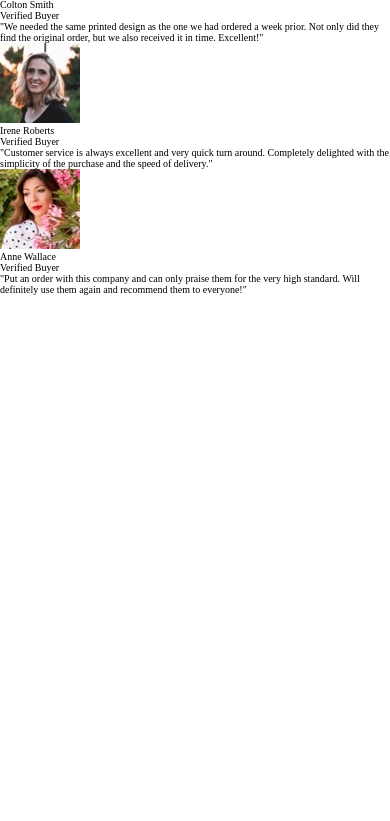
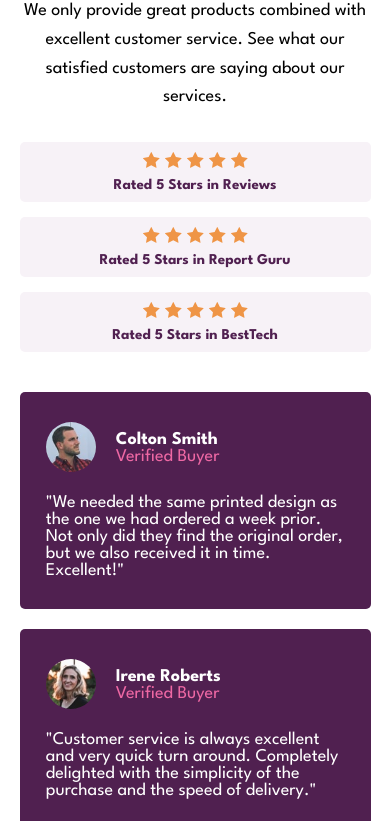
Before and after one commit to k1d12r04/social-proof-section-master, a website: page index.html in a window 390 px wide. Shown: the part 203-1024 px from the top of the page. Before the commit the page ends 844 px from the top, so only its background shows below. Drawn offline with Linux system fonts and the light colour scheme.

Commit message:
Complete styling mobile version

```diff
--- a/index.html
+++ b/index.html
@@ -16,6 +16,7 @@
     <title>Frontend Mentor | Social proof section</title>
   </head>
   <body>
+    <div class="container">
       <section class="showcase">
         <div class="showcase__header">
           <h2 class="showcase__header__title">
@@ -66,56 +67,65 @@
           </div>
         </div>
       </section>
+    </div>
 
+    <div class="container">
       <section class="testimonial">
         <div class="testimonial__box">
-        <div class="testimonial__box__container">
-          <div class="testimonial__box__img">
-            <img src="./images/image-colton.jpg" alt="" />
+          <div class="testimonial__box__container testimonial__box__header">
+            <div class="testimonial__box__header__img-wrapper">
+              <img class="testimonial__box__header__img" src="./images/image-colton.jpg" alt="" />
             </div>
-          <div class="testimonial__box__userInfo">
-            <p class="testimonial__box__userInfo__title">Colton Smith</p>
-            <p class="testimonial__box__userInfo__verified">Verified Buyer</p>
+            <div class="testimonial__box__header__userInfo">
+              <p class="testimonial__box__header__userInfo__title">Colton Smith</p>
+              <p class="testimonial__box__header__userInfo__verified">Verified Buyer</p>
             </div>
           </div>
+          <div class="testimonial__box__container">
             <div class="testimonial__box__para">
               "We needed the same printed design as the one we had ordered a week
               prior. Not only did they find the original order, but we also received
               it in time. Excellent!"
             </div>
           </div>
+        </div>
         <div class="testimonial__box">
-        <div class="testimonial__box__container">
-          <div class="testimonial__box__img">
-            <img src="./images/image-irene.jpg" alt="" />
+          <div class="testimonial__box__container testimonial__box__header">
+            <div class="testimonial__box__header__img-wrapper">
+              <img class="testimonial__box__header__img" src="./images/image-irene.jpg" alt="" />
             </div>
-          <div class="testimonial__box__userInfo">
-            <p class="testimonial__box__userInfo__title">Irene Roberts</p>
-            <p class="testimonial__box__userInfo__verified">Verified Buyer</p>
+            <div class="testimonial__box__header__userInfo">
+              <p class="testimonial__box__header__userInfo__title">Irene Roberts</p>
+              <p class="testimonial__box__header__userInfo__verified">Verified Buyer</p>
             </div>
           </div>
+          <div class="testimonial__box__container">
             <div class="testimonial__box__para">
               "Customer service is always excellent and very quick turn around.
               Completely delighted with the simplicity of the purchase and the speed
               of delivery."
             </div>
           </div>
+        </div>
         <div class="testimonial__box">
-        <div class="testimonial__box__container">
-          <div class="testimonial__box__img">
-            <img src="./images/image-anne.jpg" alt="" />
+          <div class="testimonial__box__container testimonial__box__header">
+            <div class="testimonial__box__header__img-wrapper">
+              <img class="testimonial__box__header__img" src="./images/image-anne.jpg" alt="" />
             </div>
-          <div class="testimonial__box__userInfo">
-            <p class="testimonial__box__userInfo__title">Anne Wallace</p>
-            <p class="testimonial__box__userInfo__verified">Verified Buyer</p>
+            <div class="testimonial__box__header__userInfo">
+              <p class="testimonial__box__header__userInfo__title">Anne Wallace</p>
+              <p class="testimonial__box__header__userInfo__verified">Verified Buyer</p>
             </div>
           </div>
+          <div class="testimonial__box__container">
             <div class="testimonial__box__para">
               "Put an order with this company and can only praise them for the very
               high standard. Will definitely use them again and recommend them to
               everyone!"
             </div>
           </div>
+        </div>
       </section>
+    </div>
   </body>
 </html>
--- a/style.css
+++ b/style.css
@@ -1,4 +1,7 @@
 @import url("https://fonts.googleapis.com/css2?family=League+Spartan:wght@400;500;700&display=swap");
+/* VARIABLES */
+/* primary colors */
+/* neutral colors */
 *,
 *::before,
 *::after {
@@ -10,6 +13,74 @@
 html {
   font-size: 62.5%; }
 
-/* VARIABLES */
-/* primary colors */
-/* neutral colors */
+body {
+  font-family: "League Spartan", sans-serif; }
+
+img {
+  max-width: 100%; }
+
+.container {
+  width: calc(min(90%, 60rem));
+  margin-inline: auto; }
+
+.showcase {
+  text-align: center;
+  margin-top: 7rem; }
+  .showcase__header__title {
+    font-size: 4rem;
+    line-height: 1;
+    color: #502050;
+    margin-bottom: 1rem; }
+  .showcase__rating {
+    display: grid;
+    gap: 1.5rem;
+    margin-bottom: 4rem; }
+    .showcase__rating__stars {
+      display: flex;
+      justify-content: center;
+      gap: 0.5rem; }
+    .showcase__rating__para {
+      margin-top: 1rem;
+      font-size: 1.5rem;
+      font-weight: 700;
+      color: #502050; }
+  .showcase__header__para {
+    font-size: 1.8rem;
+    line-height: 1.6;
+    margin-bottom: 3rem; }
+  .showcase__rating__container {
+    width: 100%;
+    background-color: #f7f2f7;
+    border-radius: 0.5rem;
+    padding-top: 1rem;
+    padding-bottom: 1rem; }
+
+.testimonial {
+  display: grid;
+  gap: 2rem;
+  margin-bottom: 7rem; }
+  .testimonial__box {
+    background-color: #502050;
+    color: white;
+    padding-top: 3rem;
+    padding-bottom: 3rem;
+    border-radius: 0.5rem; }
+    .testimonial__box__container {
+      width: 85%;
+      margin-inline: auto; }
+    .testimonial__box__header {
+      margin-bottom: 2rem;
+      display: flex;
+      align-items: center;
+      gap: 2rem; }
+      .testimonial__box__header__img {
+        border-radius: 50%;
+        width: 5rem; }
+      .testimonial__box__header__userInfo__title {
+        font-size: 1.8rem;
+        font-weight: 700; }
+      .testimonial__box__header__userInfo__verified {
+        color: #ee68a4;
+        font-size: 1.8rem; }
+    .testimonial__box__para {
+      font-size: 1.8rem; }
```
Lines whose indentation alone changed are shown as unchanged.
